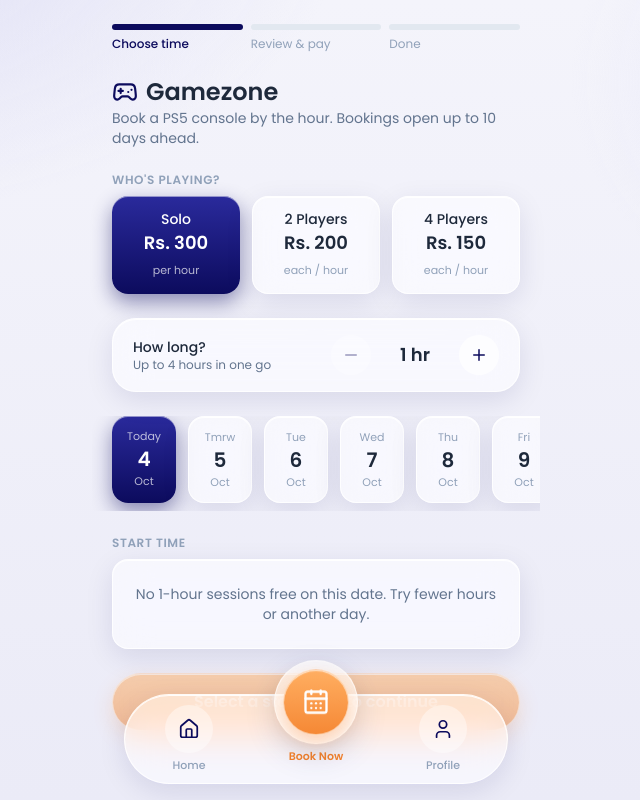
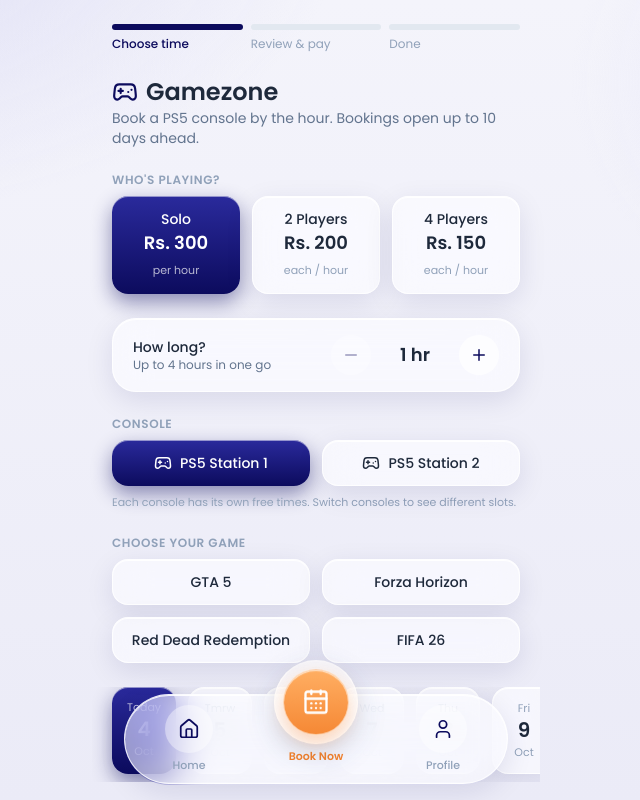
Before and after one commit to rahishd/uniquefutsalclient, a Next.js app: page /gamezone in a window 1280 px wide. Shown: the top 800 px of the page, without its empty margins (324-964 px from the left). Built offline with nearby package versions, Linux system fonts and the light colour scheme.

Commit message:
Gamezone: choose game and console; free times differ per console

```diff
--- a/components/gamezone/GamezoneFlow.tsx
+++ b/components/gamezone/GamezoneFlow.tsx
@@ -7,7 +7,7 @@ import { MAX_ADVANCE_DAYS, dateKey, formatHour, formatRs, parseKey } from "@/lib
 import { addNotice, scheduleReminder } from "@/lib/notifications";
 import { METHOD_LABEL, isOnline, remarksFor, type PayMethod } from "@/lib/payment";
 import { signInDemo, useSession } from "@/lib/session";
-import { CONSOLES, MAX_HOURS, PLANS, createGzBooking, getGzSlots, planOf, priceFor, type GzConfirmation } from "@/lib/gamezone";
+import { CONSOLES, GAMES, MAX_HOURS, PLANS, createGzBooking, getGzSlots, planOf, priceFor, type GzConfirmation } from "@/lib/gamezone";
 import PaymentMethodPicker from "@/components/payment/PaymentMethodPicker";
 import PaymentQr from "@/components/payment/PaymentQr";
 
@@ -33,7 +33,7 @@ function Steps({ step }: { step: number }) {
 function notify(c: GzConfirmation) {
   const r = c.request;
   const when = `${longDate(r.dateKey)} · ${formatHour(r.hour)} – ${formatHour(r.hour + r.hours)}`;
-  addNotice({ id: `booking-${c.id}`, type: "gamezone", title: "Gamezone booked", body: `PS5 · ${planOf(r.players).label} · ${when}. ID ${c.id}.`, href: "/gamezone" });
+  addNotice({ id: `booking-${c.id}`, type: "gamezone", title: "Gamezone booked", body: `PS5 · ${r.game} · ${planOf(r.players).label} · ${when}. ID ${c.id}.`, href: "/gamezone" });
   addNotice({
     id: `payment-${c.id}`,
     type: "payment",
@@ -62,6 +62,7 @@ export default function GamezoneFlow() {
   const [hours, setHours] = useState(1);
   const [selHour, setSelHour] = useState<number | null>(null);
   const [selConsole, setSelConsole] = useState<string | null>(null);
+  const [selGame, setSelGame] = useState<string | null>(null);
   const [name, setName] = useState("");
   const [phone, setPhone] = useState("");
   const [method, setMethod] = useState<PayMethod>("esewa");
@@ -78,23 +79,23 @@ export default function GamezoneFlow() {
     return { key: dateKey(d), d };
   });
   const activeDate = selDate && days.some((d) => d.key === selDate) ? selDate : today;
-  const slots = getGzSlots(activeDate, now, hours);
-  const slot = slots.find((s) => s.hour === selHour);
-  const consoleId = slot ? (selConsole && slot.freeConsoles.includes(selConsole) ? selConsole : slot.freeConsoles[0]) : null;
+  const consoleId = selConsole ?? CONSOLES[0].id;
+  const slots = getGzSlots(activeDate, now, hours, consoleId);
+  const slot = slots.includes(selHour ?? -1) ? { hour: selHour as number } : undefined;
   const plan = planOf(players);
   const total = priceFor(players, hours);
   const registered = session.registered;
   const effMethod: PayMethod = !registered && method === "venue" ? "esewa" : method;
   const phoneOk = /^9\d{9}$/.test(phone);
-  const canPay = Boolean(slot && consoleId && (registered || (name.trim().length >= 2 && phoneOk)));
+  const canPay = Boolean(slot && selGame && (registered || (name.trim().length >= 2 && phoneOk)));
 
   async function confirm() {
-    if (!slot || !consoleId || !canPay) return;
+    if (!slot || !selGame || !canPay) return;
     setSubmitting(true);
     setError(null);
     try {
       const res = await createGzBooking({
-        dateKey: activeDate, hour: slot.hour, hours, players, consoleId, method: effMethod,
+        dateKey: activeDate, hour: slot.hour, hours, players, game: selGame, consoleId, method: effMethod,
         name: session && session.registered ? session.name : name.trim(),
         phone: session && session.registered ? session.phone : phone,
         guest: !registered,
@@ -157,6 +158,7 @@ export default function GamezoneFlow() {
             ["Date", longDate(r.dateKey)],
             ["Time", `${formatHour(r.hour)} – ${formatHour(r.hour + r.hours)} (${r.hours} hr)`],
             ["Console", CONSOLES.find((c) => c.id === r.consoleId)?.name ?? ""],
+            ["Game", r.game],
             ["Players", planOf(r.players).label],
             ["Payment", paid ? `Paid via ${METHOD_LABEL[r.method]}` : venue ? "Pay at venue" : "Awaiting payment"],
           ].map(([k, v]) => (
@@ -171,7 +173,7 @@ export default function GamezoneFlow() {
   }
 
   /* ---------- review & pay ---------- */
-  if (step === 1 && slot && consoleId) {
+  if (step === 1 && slot && selGame) {
     return (
       <div className="space-y-5">
         <Steps step={1} />
@@ -182,14 +184,8 @@ export default function GamezoneFlow() {
           <dl className="mt-3 space-y-2 text-sm">
             <div className="flex justify-between"><dt className="text-slate-400">Date</dt><dd className="font-medium">{longDate(activeDate)}</dd></div>
             <div className="flex justify-between"><dt className="text-slate-400">Time</dt><dd className="font-medium">{formatHour(slot.hour)} – {formatHour(slot.hour + hours)}</dd></div>
-            <div className="flex items-center justify-between gap-3">
-              <dt className="text-slate-400">Console</dt>
-              <dd className="flex gap-2">
-                {CONSOLES.filter((c) => slot.freeConsoles.includes(c.id)).map((c) => (
-                  <button key={c.id} type="button" aria-pressed={consoleId === c.id} onClick={() => setSelConsole(c.id)} className={`rounded-full px-3 py-1 text-xs font-medium ${consoleId === c.id ? "glass-active text-white" : "bg-white/60 text-slate-600"}`}>{c.name}</button>
-                ))}
-              </dd>
-            </div>
+            <div className="flex justify-between"><dt className="text-slate-400">Console</dt><dd className="font-medium">{CONSOLES.find((c) => c.id === consoleId)?.name}</dd></div>
+            <div className="flex justify-between"><dt className="text-slate-400">Game</dt><dd className="font-medium">{selGame}</dd></div>
             <div className="flex justify-between"><dt className="text-slate-400">Players</dt><dd className="font-medium">{plan.label}</dd></div>
             <div className="flex justify-between"><dt className="text-slate-400">Rate</dt><dd>{formatRs(plan.each)} × {players} {players === 1 ? "player" : "players"} × {hours} hr</dd></div>
             <div className="flex justify-between border-t border-white/60 pt-3 text-base"><dt className="font-medium">Total</dt><dd className="font-semibold">{formatRs(total)}</dd></div>
@@ -263,6 +259,35 @@ export default function GamezoneFlow() {
         </div>
       </section>
 
+      <section aria-label="Console">
+        <h2 className="mb-2 text-xs font-semibold uppercase tracking-wider text-slate-400">Console</h2>
+        <div role="radiogroup" aria-label="Console" className="grid grid-cols-2 gap-3">
+          {CONSOLES.map((c) => {
+            const on = consoleId === c.id;
+            return (
+              <button key={c.id} type="button" role="radio" aria-checked={on} onClick={() => { setSelConsole(c.id); setSelHour(null); }} className={`flex items-center justify-center gap-2 rounded-2xl px-3 py-3 text-sm font-medium transition ${on ? "glass-active text-white" : "glass"}`}>
+                <Gamepad2 size={18} /> {c.name}
+              </button>
+            );
+          })}
+        </div>
+        <p className="mt-2 text-[11px] text-slate-400">Each console has its own free times. Switch consoles to see different slots.</p>
+      </section>
+
+      <section aria-label="Game">
+        <h2 className="mb-2 text-xs font-semibold uppercase tracking-wider text-slate-400">Choose your game</h2>
+        <div role="radiogroup" aria-label="Game" className="grid grid-cols-2 gap-3">
+          {GAMES.map((g) => {
+            const on = selGame === g;
+            return (
+              <button key={g} type="button" role="radio" aria-checked={on} onClick={() => setSelGame(g)} className={`rounded-2xl px-3 py-3 text-sm font-medium transition ${on ? "glass-active text-white" : "glass"}`}>
+                {g}
+              </button>
+            );
+          })}
+        </div>
+      </section>
+
       <section aria-label="Select date">
         <div className="-mx-5 flex gap-3 overflow-x-auto px-5 pb-2">
           {days.map(({ key, d }, i) => {
@@ -284,12 +309,12 @@ export default function GamezoneFlow() {
           <p className="glass rounded-2xl px-4 py-6 text-center text-sm text-slate-500">No {hours}-hour sessions free on this date. Try fewer hours or another day.</p>
         ) : (
           <div className="grid grid-cols-3 gap-3">
-            {slots.map((s) => {
-              const on = s.hour === selHour;
+            {slots.map((hr) => {
+              const on = hr === selHour;
               return (
-                <button key={s.hour} type="button" aria-pressed={on} onClick={() => { setSelHour(s.hour); setSelConsole(null); }} className={`rounded-2xl px-2 py-3 text-center transition ${on ? "glass-active text-white" : "glass"}`}>
-                  <span className="block text-sm font-medium">{formatHour(s.hour)}</span>
-                  <span className={`text-[11px] ${on ? "text-white/70" : "text-emerald-600"}`}>to {formatHour(s.hour + hours)}</span>
+                <button key={hr} type="button" aria-pressed={on} onClick={() => setSelHour(hr)} className={`rounded-2xl px-2 py-3 text-center transition ${on ? "glass-active text-white" : "glass"}`}>
+                  <span className="block text-sm font-medium">{formatHour(hr)}</span>
+                  <span className={`text-[11px] ${on ? "text-white/70" : "text-emerald-600"}`}>to {formatHour(hr + hours)}</span>
                 </button>
               );
             })}
@@ -297,8 +322,8 @@ export default function GamezoneFlow() {
         )}
       </section>
 
-      <button type="button" disabled={!slot} onClick={() => setStep(1)} className="glass-btn flex w-full items-center justify-center rounded-full py-4 text-base font-semibold text-white disabled:opacity-50">
-        {slot ? `Continue · ${hours} hr · ${formatRs(total)}` : "Select a start time to continue"}
+      <button type="button" disabled={!slot || !selGame} onClick={() => setStep(1)} className="glass-btn flex w-full items-center justify-center rounded-full py-4 text-base font-semibold text-white disabled:opacity-50">
+        {!selGame ? "Choose a game to continue" : slot ? `Continue · ${hours} hr · ${formatRs(total)}` : "Select a start time to continue"}
       </button>
     </div>
   );
--- a/lib/gamezone.ts
+++ b/lib/gamezone.ts
@@ -14,6 +14,9 @@ export const CONSOLES = [
   { id: "ps1", name: "PS5 Station 1" },
   { id: "ps2", name: "PS5 Station 2" },
 ]; // ASSUMPTION: two consoles. Set the real number here.
+
+export const GAMES = ["GTA 5", "Forza Horizon", "Red Dead Redemption", "FIFA 26"] as const; // demo list
+export type GameTitle = (typeof GAMES)[number];
 
 export const OPEN_HOUR = 10; // ASSUMPTION: first session starts at 10 AM
 export const CLOSE_HOUR = 22; // sessions must end by 10 PM
@@ -35,28 +38,25 @@ export function priceFor(players: number, hours: number) {
   return planOf(players).each * players * hours;
 }
 
-export interface GzSlot {
-  hour: number;
-  freeConsoles: string[];
-}
-
 function isTaken(key: string, hour: number, consoleId: string) {
   let h = 11;
   for (const ch of `gz|${key}|${hour}|${consoleId}`) h = (h * 31 + ch.charCodeAt(0)) >>> 0;
+  // mix the bits so neighbouring inputs (PS5 Station 1 vs 2) get unrelated results
+  h ^= h >>> 15; h = Math.imul(h, 2246822507) >>> 0; h ^= h >>> 13; h = Math.imul(h, 3266489909) >>> 0; h ^= h >>> 16;
+  h >>>= 0;
   return h % 100 < 35;
 }
 
-// Start times where a console is free for every hour of the session. Booked and past times are left out.
-export function getGzSlots(key: string, now: Date, hours: number): GzSlot[] {
+// Start times where THIS console is free for every hour of the session. Each console has its own
+// bookings, so the list changes when the customer picks another console. Past times are left out.
+export function getGzSlots(key: string, now: Date, hours: number, consoleId: string): number[] {
   const isToday = key === dateKey(now);
-  const out: GzSlot[] = [];
+  const out: number[] = [];
   for (let hour = OPEN_HOUR; hour + hours <= CLOSE_HOUR; hour++) {
     if (isToday && hour <= now.getHours()) continue;
-    const freeConsoles = CONSOLES.filter((c) => {
-      for (let h = hour; h < hour + hours; h++) if (isTaken(key, h, c.id)) return false;
-      return true;
-    }).map((c) => c.id);
-    if (freeConsoles.length > 0) out.push({ hour, freeConsoles });
+    let free = true;
+    for (let h = hour; h < hour + hours; h++) if (isTaken(key, h, consoleId)) free = false;
+    if (free) out.push(hour);
   }
   return out;
 }
@@ -67,6 +67,7 @@ export interface GzRequest {
   hour: number;
   hours: number;
   players: number;
+  game: string;
   consoleId: string;
   method: PayMethod;
   name: string;
@@ -88,6 +89,7 @@ export async function createGzBooking(req: GzRequest): Promise<GzConfirmation> {
   const limit = new Date();
   limit.setDate(limit.getDate() + MAX_ADVANCE_DAYS);
   if (req.dateKey > dateKey(limit)) throw new Error(`Bookings open only ${MAX_ADVANCE_DAYS} days in advance.`);
+  if (!(GAMES as readonly string[]).includes(req.game)) throw new Error("Choose a game.");
   if (!PLANS.some((p) => p.players === req.players) || req.hours < 1 || req.hours > MAX_HOURS) throw new Error("Invalid session.");
   await new Promise((r) => setTimeout(r, 900));
   const digits = String(Math.floor(Math.random() * 99999)).padStart(5, "0");
--- a/lib/help.ts
+++ b/lib/help.ts
@@ -40,6 +40,8 @@ export const helpTopics: HelpTopic[] = [
     points: [
       "Open Gamezone in Popular. Choose how many are playing: Solo Rs. 300 an hour, 2 players Rs. 200 each, 4 players Rs. 150 each.",
       "Pick how many hours (up to 4). The price grows with the hours: rate × players × hours.",
+      "Choose PS5 Station 1 or 2. Each console has its own free times, so the start times change when you switch.",
+      "Choose your game: GTA 5, Forza Horizon, Red Dead Redemption or FIFA 26.",
       "Choose a day and a start time, then pay the same way as a game booking (eSewa, Fonepay or at the venue).",
       "Guests pay online in full. Signed-in customers can also pay at the venue.",
     ],
```
